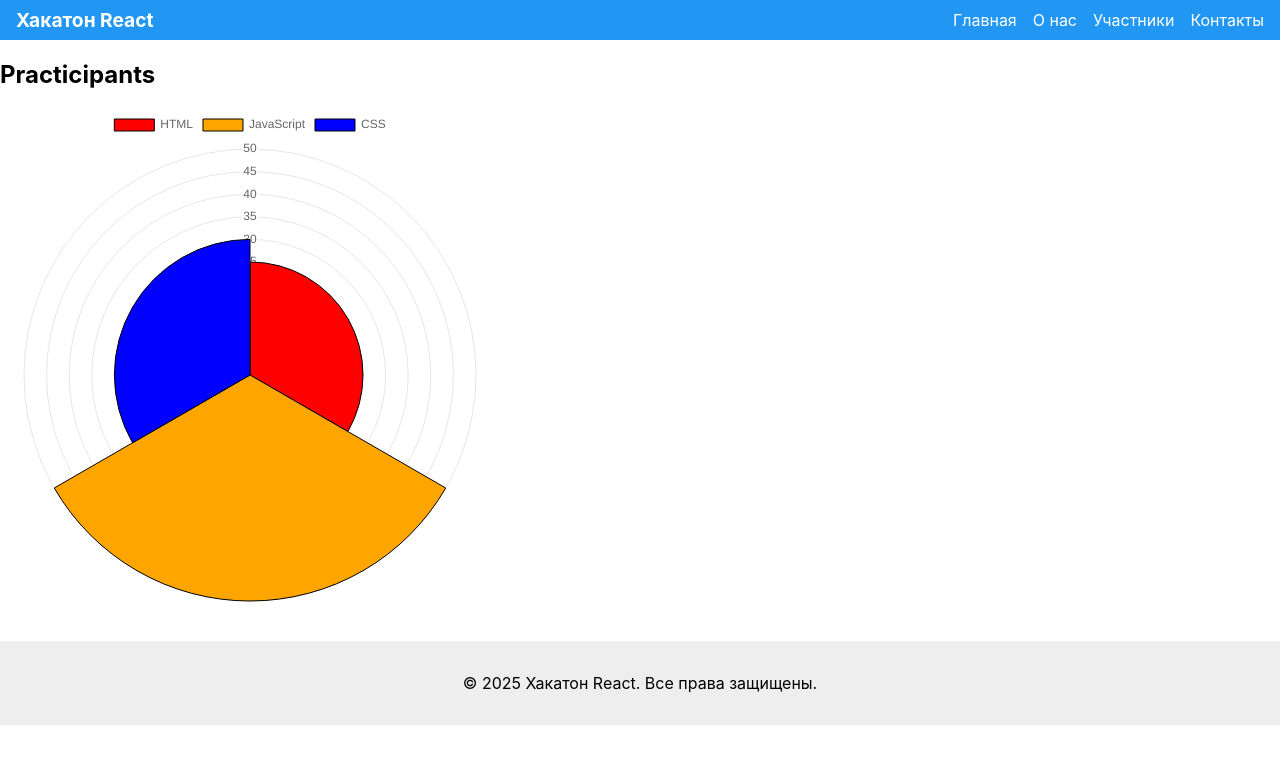
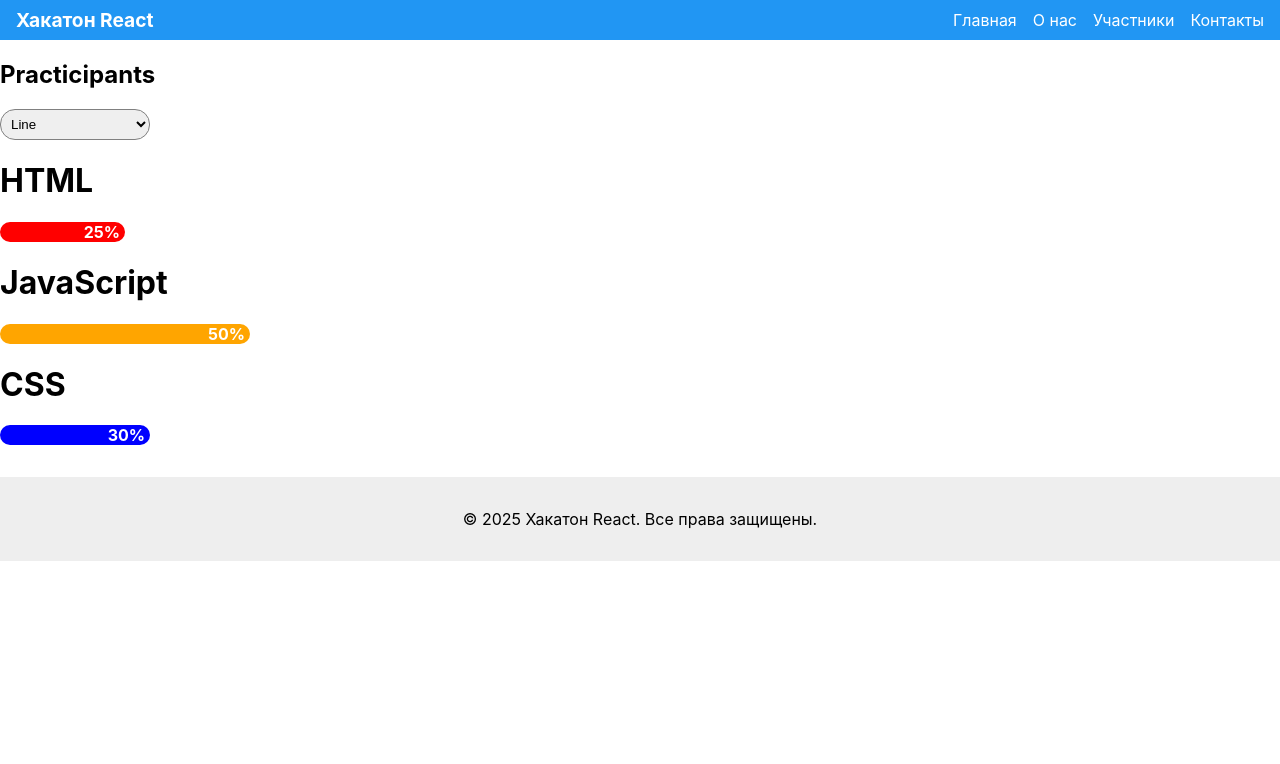
Before and after one commit to s1vo/hakaton-react, a React (Create React App) app: page /participants in a window 1280 px wide. Shown: the top 764 px of the page. Built offline with nearby package versions, Linux system fonts and the light colour scheme; the HTML template or start-up script is replaced by a standard one.

Commit message:
add selector type diagram for progressBar

```diff
--- a/src/pages/participants/participantsPages.jsx
+++ b/src/pages/participants/participantsPages.jsx
@@ -1,14 +1,12 @@
 import React from "react";
-import { ProgressBar } from "../../shared/ui/";
+import { ProgressBarContainer } from "../../shared/ui/";
 import { progressData } from "./constants";
 
 export const ParticipantsPages = () => {
   return (
     <div>
       <h2>Practicipants</h2>
-      <div className="progressBar">
-        <ProgressBar type={"polar"} props={progressData} />
-      </div>
+      <ProgressBarContainer props={progressData} />
     </div>
   );
 };
--- a/src/shared/ui/progress/progress.css
+++ /dev/null
@@ -1,3 +0,0 @@
-.progressBar {
-    width: 500px;
-}
--- a/src/shared/ui/progress/progress.jsx
+++ b/src/shared/ui/progress/progress.jsx
@@ -1,16 +1,44 @@
-import React from "react";
+import React, { useState } from "react";
 import { ChartProgressBar } from "../chartProgressBar/chartProgressBar";
-import {Line} from "../line/line";
+import { Line } from "../line/line";
+import "./progress.scss";
 
-import "./progress.css";
+const ProgressBarLayout = ({ children, setSelectType }) => (
+  <div className="progressBar">
+    <select
+      className="progressBar__selector"
+      title="Выберите тип диаграммы"
+      onChange={({ target }) => {
+        setSelectType(target.value);
+      }}
+    >
+      <option className="progressBar__option" value={"line"}>
+        Line
+      </option>
+      <option value={"pie"}>Pie</option>
+      <option value={"polar"}>Polar</option>
+    </select>
+    {children}
+  </div>
+);
 
-
-export function ProgressBar({ type, props }) {
-    switch (type) {
-        case "pie":
-        case "polar":
-            return <ChartProgressBar type={type} props={props} />;
-        default:
-            return props.map((data) => <Line title={data.label} color={data.color} value={data.value} />);
-    }
+export function ProgressBarContainer({ props }) {
+  const [selectType, setSelectType] = useState("line");
+  switch (selectType) {
+    case "pie":
+    case "polar":
+      return (
+        <ProgressBarLayout setSelectType={setSelectType}>
+          <ChartProgressBar type={selectType} props={props} />
+        </ProgressBarLayout>
+      );
+    default:
+      return (
+        <ProgressBarLayout setSelectType={setSelectType}>
+          {props.map((data) => (
+            <Line title={data.label} color={data.color} value={data.value} />
+          ))}
+        </ProgressBarLayout>
+      );
+  }
 }
--- /dev/null
+++ b/src/shared/ui/progress/progress.scss
@@ -0,0 +1,10 @@
+.progressBar {
+  width: 500px;
+  &__selector {
+    cursor: pointer;
+    width: 150px;
+    border: 1px solid gray;
+    border-radius: 15px;
+    padding: 6px;
+  }
+}
```
